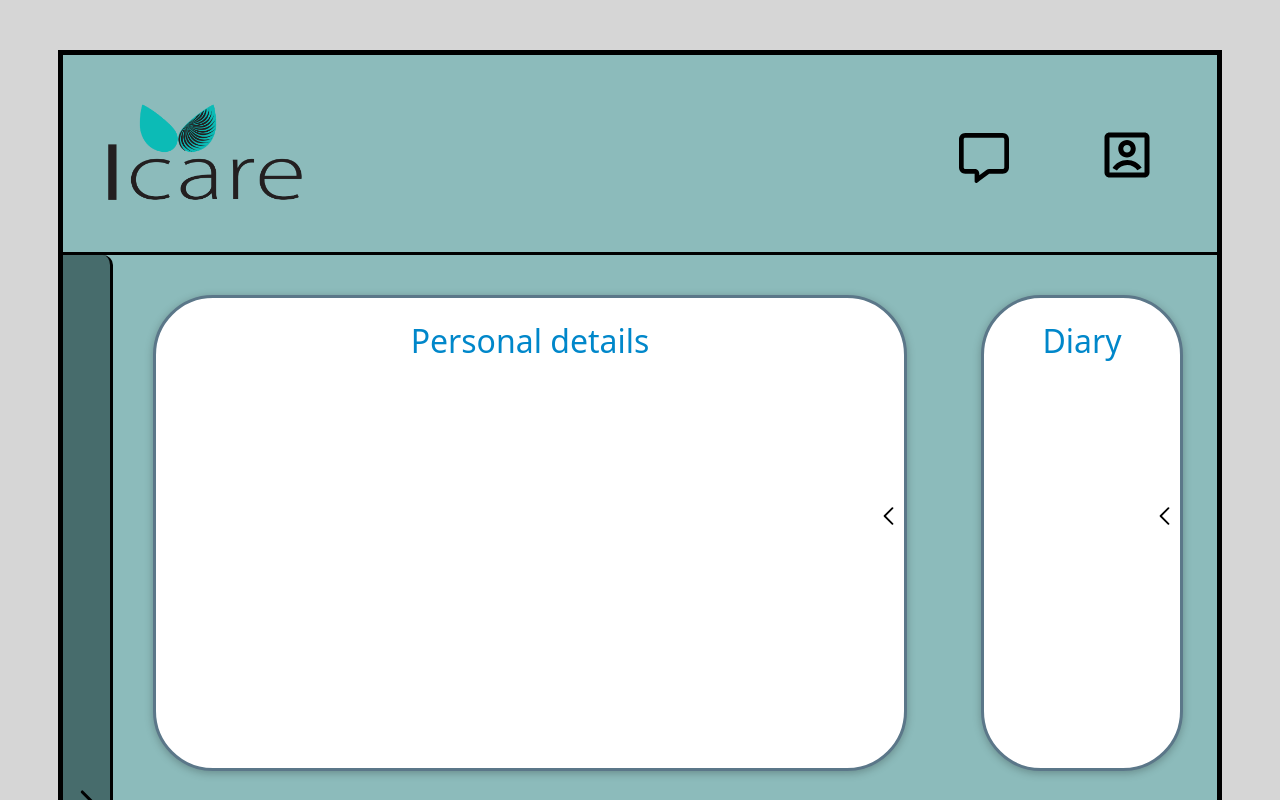
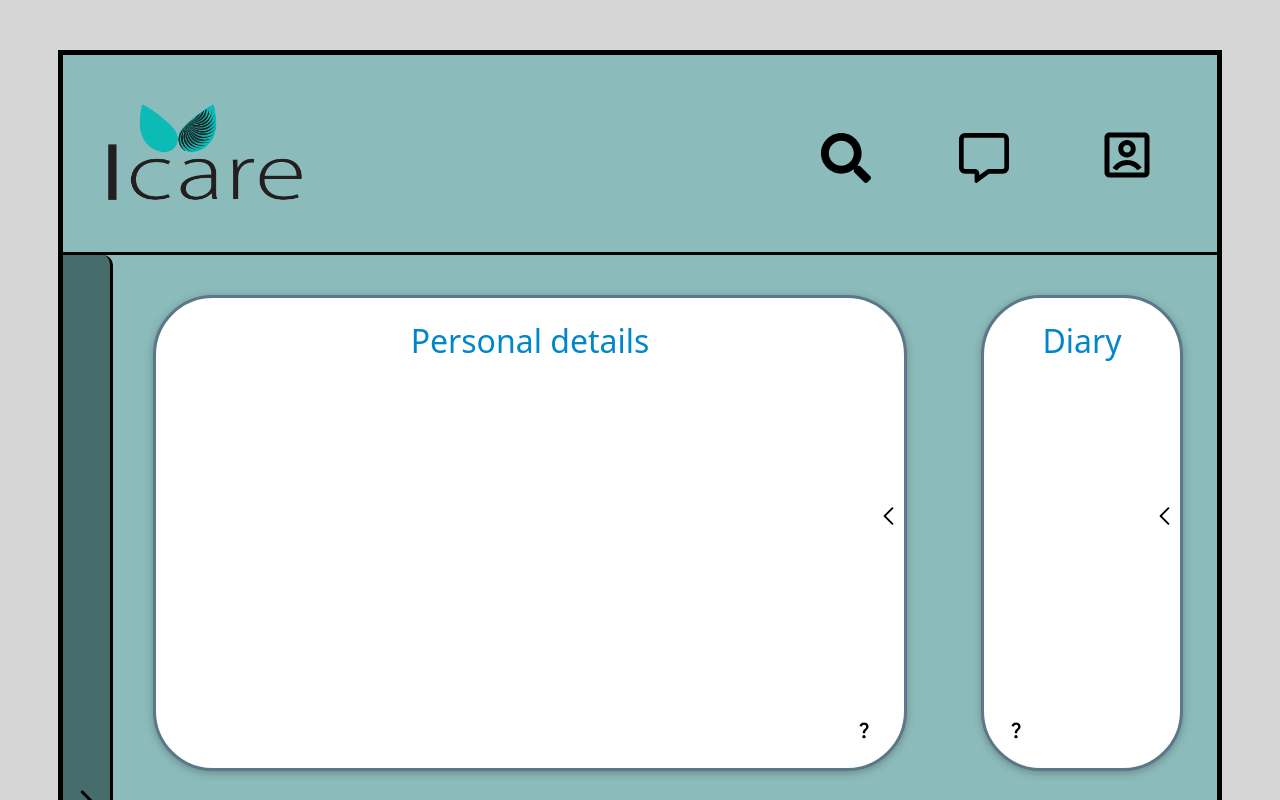
Before and after one commit to KasiaRaven26/Icare, a React (Vite) app in the folder Icare_app/: page /client in a window 1280 px wide. Shown: the top 800 px of the page. Built offline with nearby package versions, Linux system fonts and the light colour scheme.

Commit message:
More icons

```diff
--- a/Icare_app/src/client/Card.jsx
+++ b/Icare_app/src/client/Card.jsx
@@ -1,6 +1,7 @@
 // import React from "react";
 import { Button } from "../components/ContetItems/Button";
 import { GoChevronLeft } from "react-icons/go";
+import { MdQuestionMark } from "react-icons/md";
 
 import styles from "./Card.module.css";
 
@@ -14,6 +15,14 @@ const Card = (props) => {
         <div className={styles.iconDiv}>
           <GoChevronLeft size={30} />
         </div>
+        <div className={styles.questionMark}>
+          <div style={{position: "relative"}}>
+            <span className={styles.tooltiptext}>
+              Here is some information about the tile
+            </span>
+            <MdQuestionMark size={20} />
+          </div>
+        </div>
       </div>
     </div>
   );
--- a/Icare_app/src/client/Card.module.css
+++ b/Icare_app/src/client/Card.module.css
@@ -61,3 +61,22 @@
     right: 0;
     top: 30%;
   }
+
+  .questionMark {
+    position: absolute;
+    right: 30px;
+    bottom: 20px;
+  }
+
+  .questionMark .tooltiptext {
+    visibility: hidden;
+    width: 120px;
+    background-color: rgba(115, 178, 178, 0.748);;
+    color: #fff;
+    text-align: center;
+    border-radius: 6px;
+    padding: 5px 0;
+  }
+  .questionMark:hover .tooltiptext {
+    visibility: visible;
+  }
--- a/Icare_app/src/client/ClientHeader.jsx
+++ b/Icare_app/src/client/ClientHeader.jsx
@@ -1,8 +1,8 @@
 import logo from "../components/I_care.jpg";
-import styles from "./ClientHeader.module.css"
+import styles from "./ClientHeader.module.css";
 import { FaRegMessage } from "react-icons/fa6";
 import { RiAccountBoxLine } from "react-icons/ri";
-
+import { FaSearch } from "react-icons/fa";
 
 const ClientHeader = () => {
   return (
@@ -11,8 +11,9 @@ const ClientHeader = () => {
         <img className="logo" src={logo} alt="Logo" />
       </div>
       <div className={styles.linkDiv}>
-        <FaRegMessage style={{"margin" : "8 40 0 0"}} size={50}></FaRegMessage>
-        <RiAccountBoxLine size={60}/>
+        <FaSearch style={{ margin: "8 40 0 0" }} size={50}/>
+        <FaRegMessage style={{ margin: "8 40 0 0" }} size={50}></FaRegMessage>
+        <RiAccountBoxLine size={60} />
       </div>
     </div>
   );
```
